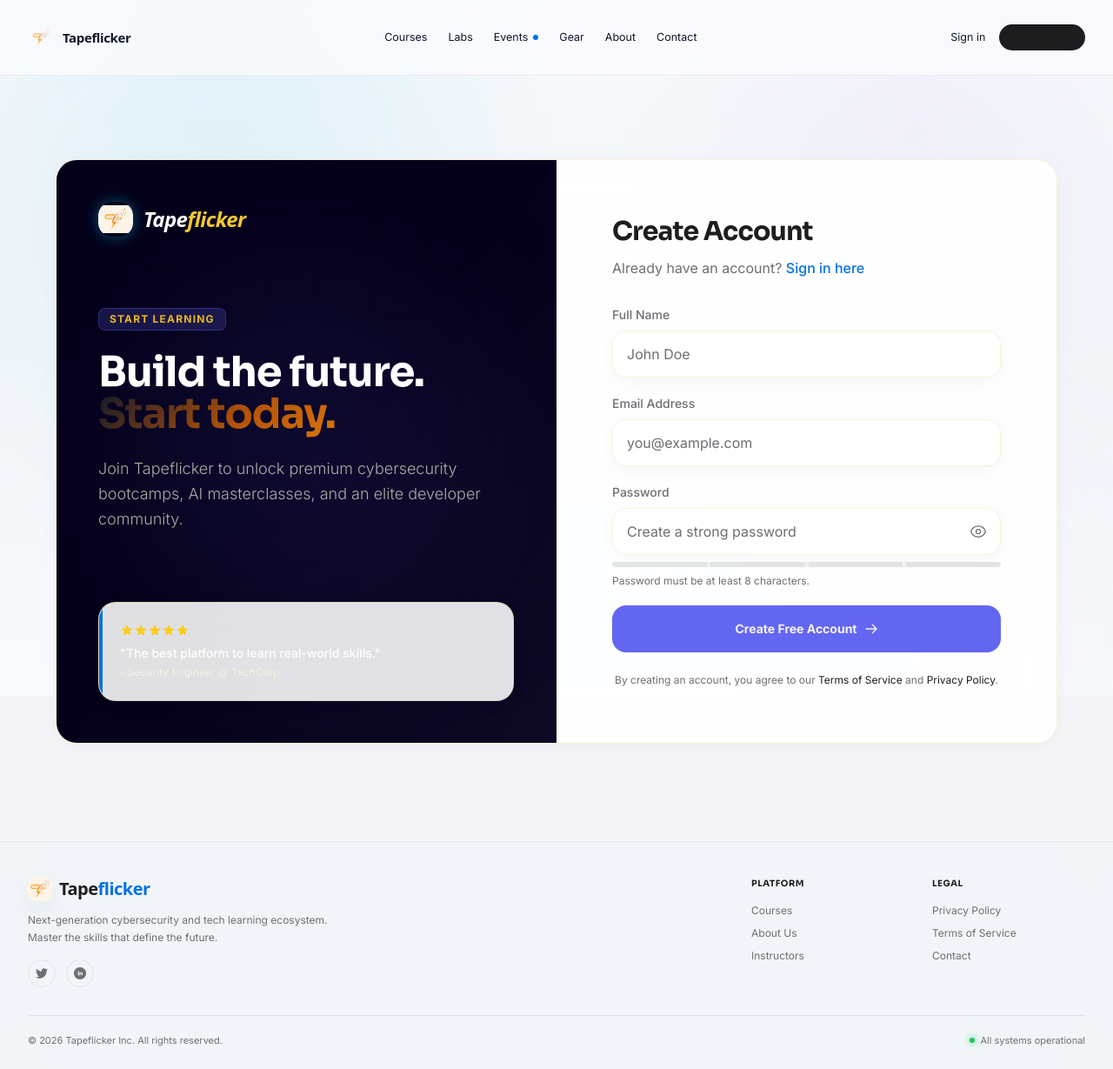
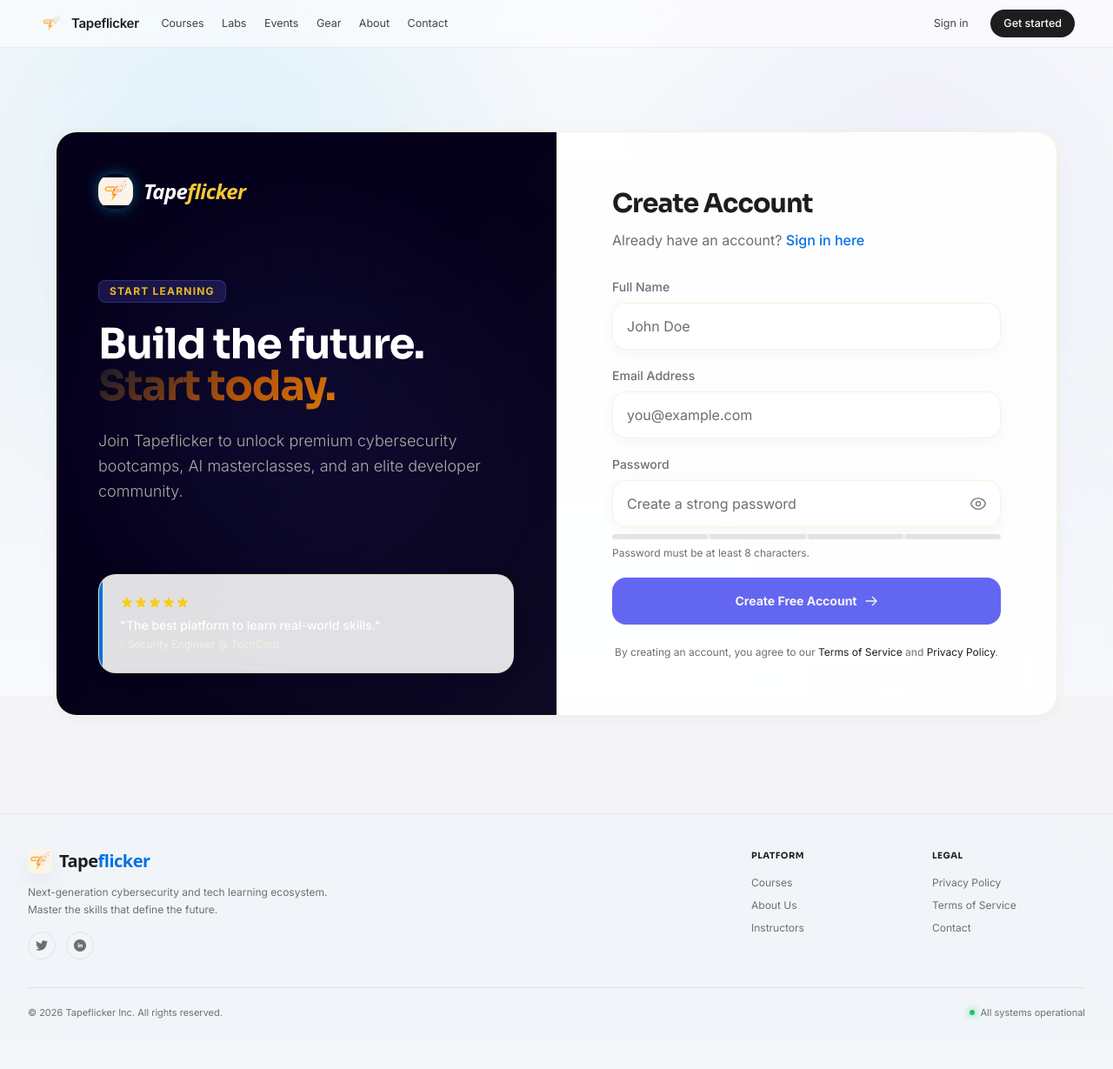
Before and after one commit to yashbhosale2403/Tapeflicker, a Django app: page /accounts/signup/ in a window 1280 px wide. Shown: the whole page at 87% size. After the commit the page ends 1172 px from the top, so only its background shows below. Run offline with Django 5.2, Linux system fonts and the light colour scheme; data that the repository does not hold is empty; some libraries are stand-ins or nearby versions.

Commit message:
Replace base.html header with 1:1 exact navbar from home.html

```diff
--- a/templates/base.html
+++ b/templates/base.html
@@ -110,59 +110,33 @@
         <div class="aurora-blob aurora-blob-2"></div>
     </div>
 
-    <!-- Premium Shared Navbar -->
-    <nav class="sticky top-0 z-50 w-full transition-all duration-300 bg-[#FBFBFD]/80 dark:bg-[#0B0B0E]/80 backdrop-blur-xl border-b border-black/5 dark:border-white/10" id="navbar">
-        <div class="max-w-7xl mx-auto px-6 lg:px-8 min-h-[54px] flex items-center justify-between gap-6 py-2">
-            <!-- Logo -->
-            <div class="flex-shrink-0 flex items-center">
-                <a href="{% url 'core:home' %}" class="flex items-center gap-2.5 text-[#1D1D1F] dark:text-white group">
-                    <img src="{% static 'images/tapeflicker_brand_logo_transparent.png' %}" alt="Tapeflicker" class="h-6 w-auto block opacity-90 group-hover:opacity-100 transition-opacity" />
-                    <span class="font-sans font-semibold tracking-tight text-[15px]">Tapeflicker</span>
+    <!-- Exact Shared Header Navbar -->
+    <header style="position: sticky; top: 0; z-index: 60; background: rgba(251,251,253,.75); backdrop-filter: saturate(180%) blur(20px); border-bottom: 1px solid rgba(0,0,0,.06);">
+      <div style="max-width: 1280px; margin: 0 auto; padding: 0 clamp(18px, 4vw, 44px); min-height: 54px; display: flex; align-items: center; gap: clamp(12px, 2vw, 28px); flex-wrap: wrap; row-gap: 0;">
+        <a href="{% url 'core:home' %}" style="display: flex; align-items: center; gap: 8px; color: #1D1D1F; text-decoration: none;">
+          <img src="{% static 'images/tapeflicker_brand_logo_transparent.png' %}" alt="Tapeflicker" style="height: 24px; width: auto; display: block;" />
+          <span style="font-size: 15px; font-weight: 600; letter-spacing: -.02em;">Tapeflicker</span>
         </a>
-            </div>
-
-            <!-- Desktop Menu -->
-            <div class="hidden md:flex items-center gap-6 text-[12.5px]">
-                <a href="{% url 'courses:list' %}" class="transition-colors hover:text-[#1D1D1F] dark:hover:text-white {% if 'courses' in request.resolver_match.app_name %}text-[#0071E3] font-semibold{% else %}text-[#424245] dark:text-white/70{% endif %}">Courses</a>
-                <a href="{% url 'courses:list' %}" class="transition-colors hover:text-[#1D1D1F] dark:hover:text-white text-[#424245] dark:text-white/70">Labs</a>
-                <a href="{% url 'core:event_list' %}" class="transition-colors hover:text-[#1D1D1F] dark:hover:text-white flex items-center gap-1.5 {% if request.resolver_match.url_name == 'event_list' or request.resolver_match.url_name == 'event_detail' %}text-[#0071E3] font-semibold{% else %}text-[#424245] dark:text-white/70{% endif %}">
-                    Events
-                    <span class="relative flex h-1.5 w-1.5">
-                      <span class="animate-ping absolute inline-flex h-full w-full rounded-full bg-[#00B4FF] opacity-75"></span>
-                      <span class="relative inline-flex rounded-full h-1.5 w-1.5 bg-[#0071E3]"></span>
-                    </span>
-                </a>
-                <a href="{% url 'core:about' %}" class="transition-colors hover:text-[#1D1D1F] dark:hover:text-white text-[#424245] dark:text-white/70">Gear</a>
-                <a href="{% url 'core:about' %}" class="transition-colors hover:text-[#1D1D1F] dark:hover:text-white {% if request.resolver_match.url_name == 'about' %}text-[#0071E3] font-semibold{% else %}text-[#424245] dark:text-white/70{% endif %}">About</a>
-                <a href="{% url 'core:contact' %}" class="transition-colors hover:text-[#1D1D1F] dark:hover:text-white {% if request.resolver_match.url_name == 'contact' %}text-[#0071E3] font-semibold{% else %}text-[#424245] dark:text-white/70{% endif %}">Contact</a>
-            </div>
-
-            <!-- Auth / Dashboard Links -->
-            <div class="hidden md:flex items-center gap-4 text-[12.5px]">
+        <nav style="display: flex; align-items: center; gap: clamp(12px, 1.6vw, 22px); font-size: 12.5px; color: #424245; flex: 1 1 auto; min-width: 0; overflow-x: auto; scrollbar-width: none; padding: 6px 0;">
+          <a href="{% url 'courses:list' %}" style="color: {% if 'courses' in request.resolver_match.app_name %}#0071E3{% else %}#424245{% endif %}; white-space: nowrap; text-decoration: none;">Courses</a>
+          <a href="{% url 'courses:list' %}" style="color: #424245; text-decoration: none;">Labs</a>
+          <a href="{% url 'core:event_list' %}" style="color: {% if request.resolver_match.url_name == 'event_list' or request.resolver_match.url_name == 'event_detail' %}#0071E3{% else %}#424245{% endif %}; text-decoration: none;">Events</a>
+          <a href="{% url 'core:about' %}" style="color: #424245; text-decoration: none;">Gear</a>
+          <a href="{% url 'core:about' %}" style="color: {% if request.resolver_match.url_name == 'about' %}#0071E3{% else %}#424245{% endif %}; text-decoration: none;">About</a>
+          <a href="{% url 'core:contact' %}" style="color: {% if request.resolver_match.url_name == 'contact' %}#0071E3{% else %}#424245{% endif %}; text-decoration: none;">Contact</a>
+        </nav>
         {% if request.user.is_authenticated %}
             {% if request.user.is_staff %}
-                        <a href="{% url 'manager:dashboard' %}" class="px-4 py-1.5 rounded-full bg-[#0071E3] text-white font-medium hover:bg-[#0058B0] transition-colors">Main Dashboard</a>
+            <a href="{% url 'manager:dashboard' %}" style="font-size: 12.5px; font-weight: 500; padding: 7px 15px; border-radius: 999px; border: 0; cursor: pointer; background: #0071E3; color: #fff; white-space: nowrap; text-decoration: none;">Main Dashboard</a>
             {% endif %}
-                    {% if request.resolver_match.app_name != 'dashboard' %}
-                    <a href="{% url 'dashboard:home' %}" class="px-4 py-1.5 rounded-full border border-black/15 dark:border-white/20 text-[#1D1D1F] dark:text-white font-medium hover:bg-black/5 dark:hover:bg-white/10 transition-colors">Profile</a>
-                    {% endif %}
-                    <a href="{% url 'accounts:logout' %}" class="text-[#424245] dark:text-white/70 hover:text-red-500 transition-colors">Sign out</a>
+            <a href="{% url 'dashboard:home' %}" style="font-size: 12.5px; color: #424245; white-space: nowrap; text-decoration: none;">Profile</a>
+            <a href="{% url 'accounts:logout' %}" style="font-size: 12.5px; color: #424245; white-space: nowrap; text-decoration: none;">Sign out</a>
         {% else %}
-                    <a href="{% url 'accounts:login' %}" class="text-[#424245] dark:text-white/70 hover:text-[#1D1D1F] dark:hover:text-white transition-colors">Sign in</a>
-                    <a href="{% url 'accounts:signup' %}" class="px-4 py-1.5 rounded-full bg-[#1D1D1F] dark:bg-white text-white dark:text-[#1D1D1F] font-medium hover:bg-black dark:hover:bg-white/90 transition-colors">Get started</a>
+            <a href="{% url 'accounts:login' %}" style="font-size: 12.5px; color: #424245; white-space: nowrap; text-decoration: none;">Sign in</a>
+            <a href="{% url 'accounts:signup' %}" style="font-size: 12.5px; font-weight: 500; padding: 7px 15px; border-radius: 999px; border: 0; cursor: pointer; background: #1D1D1F; color: #fff; white-space: nowrap; flex: 0 0 auto; text-decoration: none;">Get started</a>
         {% endif %}
       </div>
-
-            <!-- Mobile menu button -->
-            <div class="md:hidden flex items-center">
-                <button id="mobile-menu-toggle" class="text-[#424245] dark:text-white hover:text-[#1D1D1F] focus:outline-none" aria-label="Toggle navigation menu">
-                    <svg class="h-6 w-6" fill="none" viewBox="0 0 24 24" stroke="currentColor">
-                        <path stroke-linecap="round" stroke-linejoin="round" stroke-width="1.5" d="M4 6h16M4 12h16M4 18h16" />
-                    </svg>
-                </button>
-            </div>
-        </div>
-    </nav>
+    </header>
 
     <!-- Premium Mobile Menu Overlay -->
     <div id="mobile-menu" class="fixed inset-x-0 top-24 z-40 bg-[#05011A]/95 backdrop-blur-2xl border-b border-white/5 p-6 md:hidden transition-all duration-300 transform -translate-y-full opacity-0 pointer-events-none">
```
Lines whose indentation alone changed are shown as unchanged.
